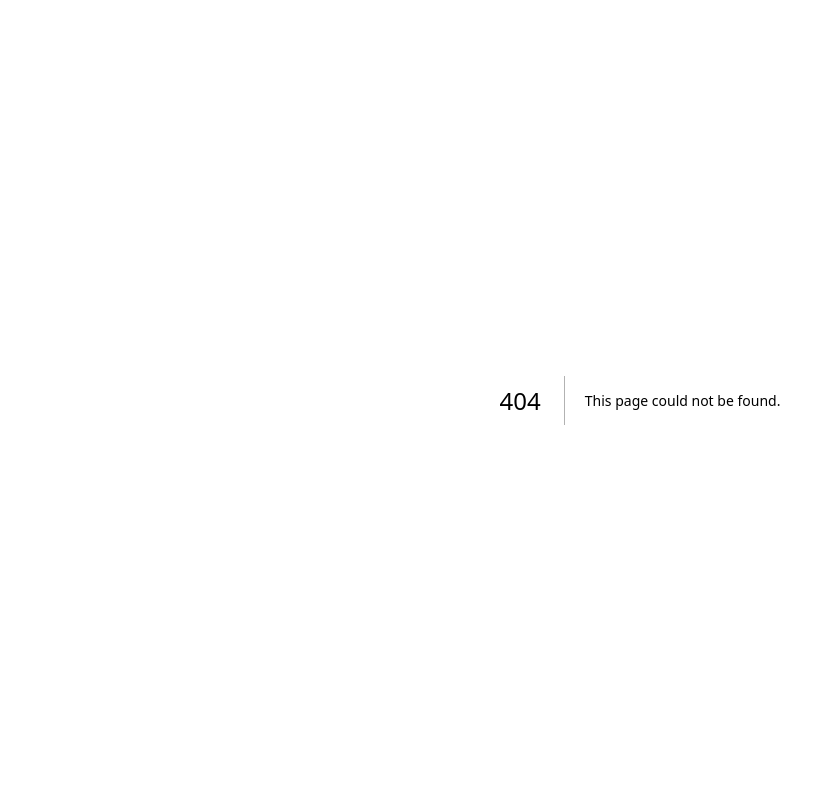
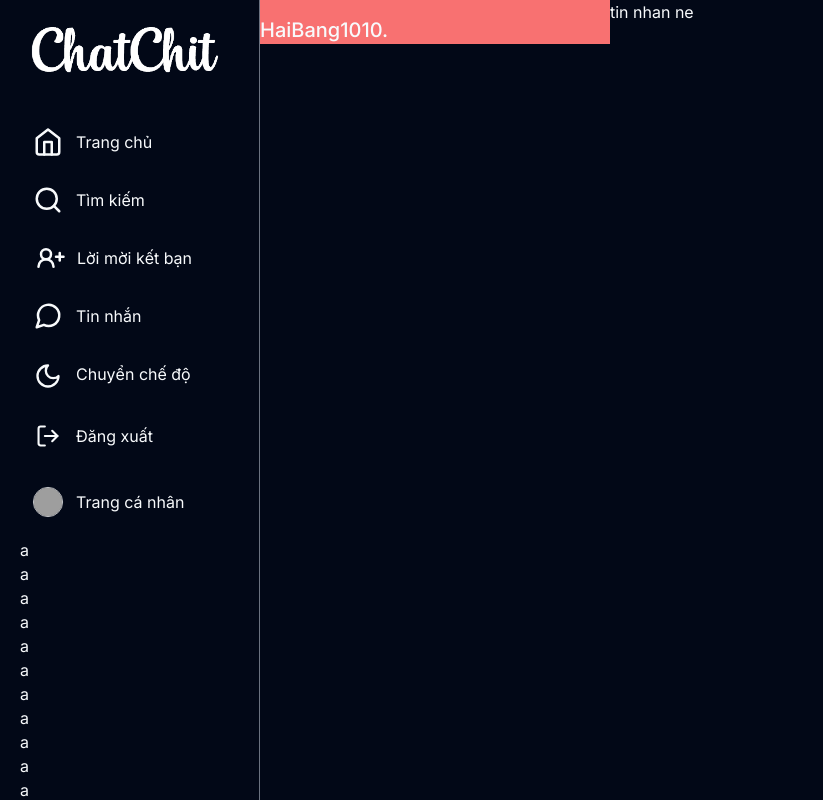
Before and after one commit to K-SocialMedia/frontend, a Next.js app: page /direct in a window 1280 px wide. Before the commit this address had no page. Shown: the whole page, without its empty margins (0-823 px from the left). Built offline with nearby package versions, Linux system fonts and the light colour scheme; grey boxes are pictures that could not be loaded.

Commit message:
message bar

```diff
--- /dev/null
+++ b/src/app/(main)/direct/layout.tsx
@@ -0,0 +1,16 @@
+import React from "react";
+import MessageBar from "@/components/message/message-bar";
+const DirectLayout = ({ children }: { children: React.ReactNode }) => {
+    return (
+        <>
+            <div className="w-full">
+                <div className="w-[350px] fixed bg-red-400">
+                    <MessageBar />
+                </div>
+                <main className="pl-[350px]">tin nhan ne</main>
+            </div>
+        </>
+    );
+};
+
+export default DirectLayout;
--- /dev/null
+++ b/src/app/(main)/direct/page.tsx
@@ -0,0 +1,5 @@
+const DirectPage = () => {
+    return ( <>asdfad</> );
+}
+
+export default DirectPage;
--- a/src/app/authentication/page.tsx
+++ b/src/app/authentication/page.tsx
@@ -15,7 +15,7 @@ import { Button } from "@/components/ui/button";
 import google from "@/assets/icons/google.svg";
 import facebook from "@/assets/icons/facebook.svg";
 import logo from "@/assets/images/ChatChit_dark.png";
-const LoginPage = () => {
+const Authentication = () => {
     const [auth, setAuth] = useState<boolean>(true);
     const changeAuth = (value: boolean) => {
         setAuth(value);
@@ -152,4 +152,4 @@ const LoginPage = () => {
     );
 };
 
-export default LoginPage;
+export default Authentication;
--- a/src/app/globals.css
+++ b/src/app/globals.css
@@ -14,6 +14,12 @@
     font-weight: 700;
     src: url("../assets/fonts/roboto-bold-webfont.woff2") format("woff2"),
         url("../assets/fonts/roboto-bold-webfont.woff") format("woff");
+}
+@font-face {
+    font-family: "Roboto", sans-serif;
+    font-weight: 500;
+    src: url("../assets/fonts/roboto-medium-webfont.woff2") format("woff2"),
+        url("../assets/fonts/roboto-medium-webfont.woff") format("woff");
 }
 
 body {
--- /dev/null
+++ b/src/components/message/message-bar.tsx
@@ -0,0 +1,18 @@
+import {
+    Home,
+    MessageCircle,
+    LogOut,
+    User2,
+    Search,
+    UserPlus2,
+} from "lucide-react";
+import Image from "next/image";
+const MessageBar = () => {
+    return (
+        <>
+            <div className=" mt-4 text-xl font-medium">HaiBang1010.</div>
+        </>
+    );
+};
+
+export default MessageBar;
```
